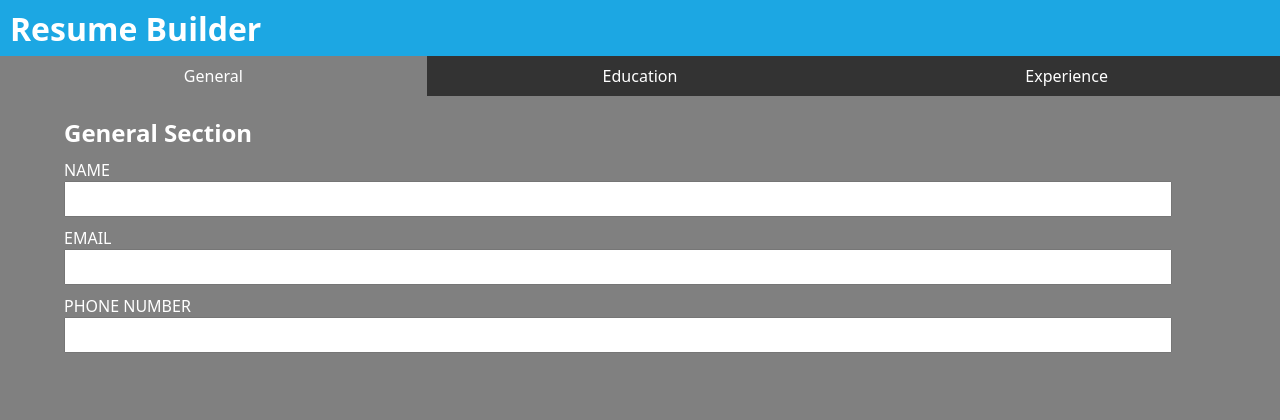
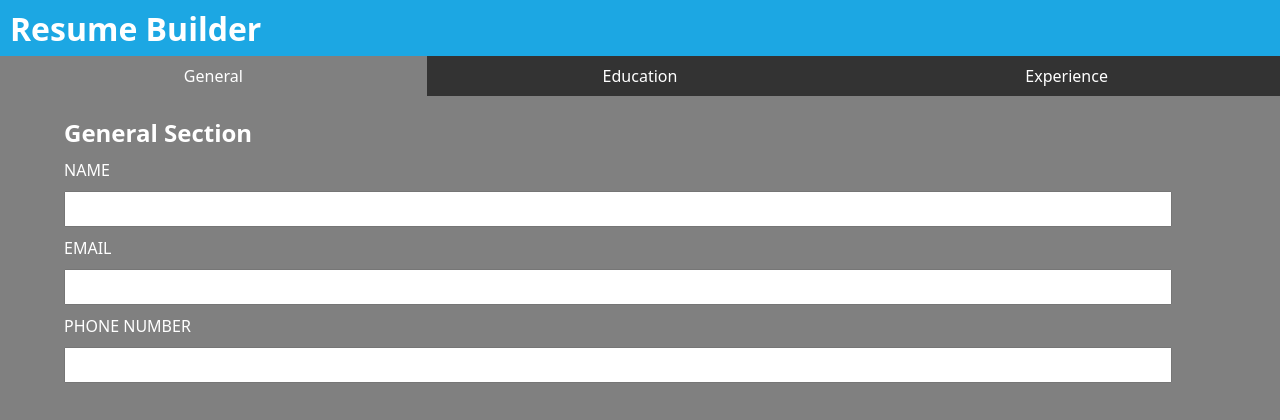
Before and after one commit to ImExtraPolite3/resume-builder, a React (Vite) app: page / in a window 1280 px wide. Shown: the top 420 px of the page. Built offline with nearby package versions, Linux system fonts and the light colour scheme.

Commit message:
fix structural issues

```diff
--- a/src/index.css
+++ b/src/index.css
@@ -49,22 +49,20 @@
   width: 95%;
   padding: 5px;
   font-size: 1rem;
-  margin-bottom: 10px;
 }
 
-.user-input > div > h2 {
-  margin-bottom: 10px;
+.user-input > div {
+  display: flex;
+  flex-direction: column;
+  gap: 10px;
+}
+
+.user-input > div > div {
+  display: flex;
+  flex-direction: column;
+  gap: 5px;
 }
 
 .user-input {
-  display: flex;
-  flex-direction: column;
-  gap: 5px;
   width: 90%;
 }
-
-/* .user-input > div > input,
-.user-input > div > div > input {
-  width: 100%;
-  margin-bottom: 10px;
-} */
```
